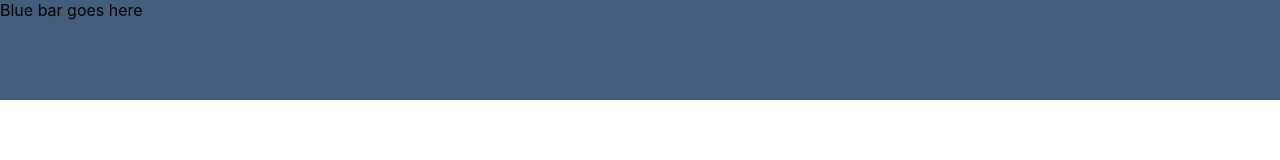
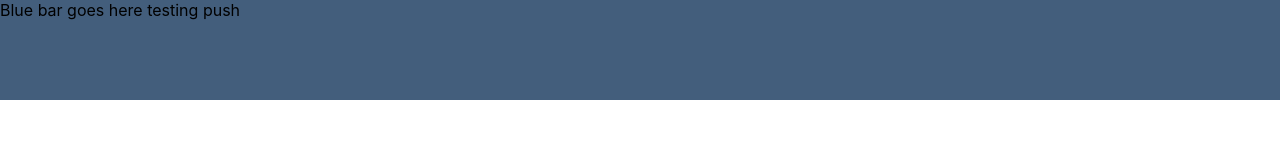
Before and after one commit to irfanessa2/Software-Engineering, a React (Create React App) app: page / in a window 1280 px wide. Shown: the top 160 px of the page. Built offline with nearby package versions, Linux system fonts and the light colour scheme.

Commit message:
testing push

```diff
--- a/src/App.js
+++ b/src/App.js
@@ -5,6 +5,7 @@ function App() {
     <div className="App">
       <header className="App-header">
         Blue bar goes here
+        testing push
       </header>
     </div>
   );
```
